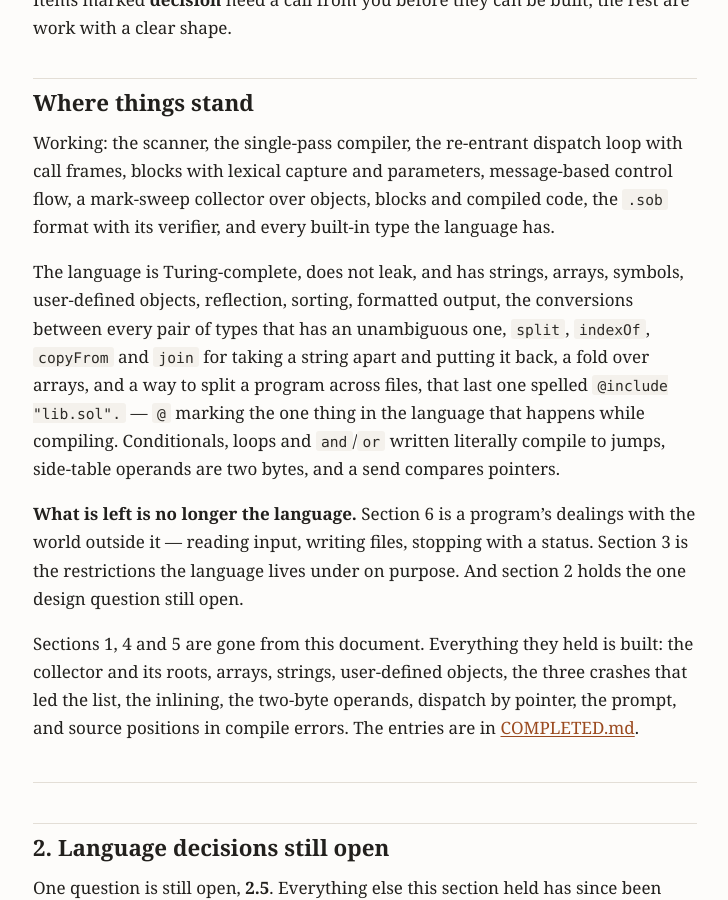
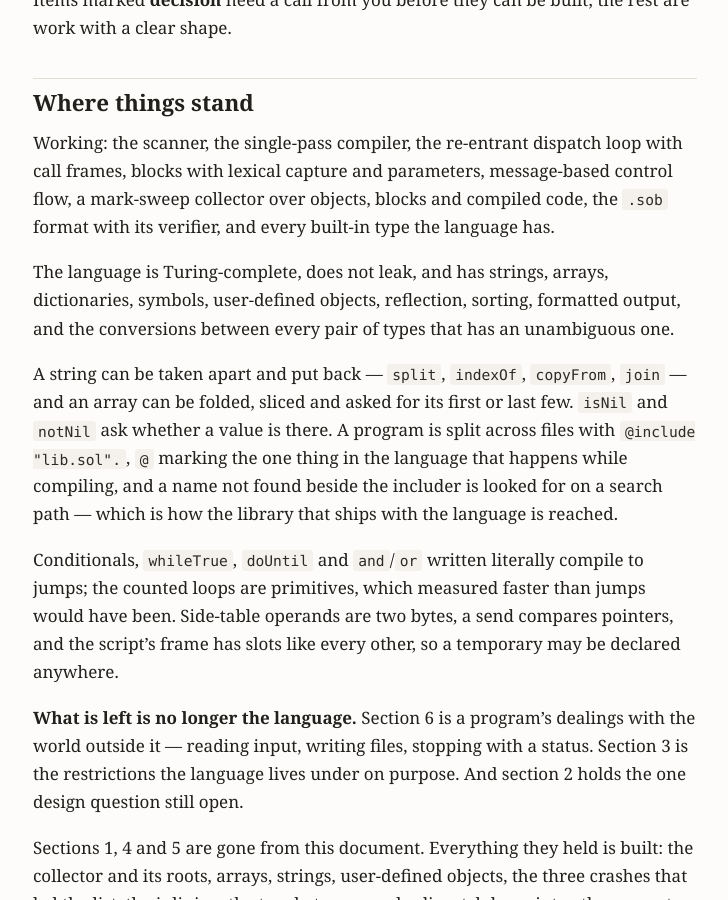
Before and after one commit to hansolovkarlsson/Solveig, a Jekyll site: the page built from docs/ROADMAP.md, in a window 1280 px wide and 900 px high, scrolled down 473 px. Shown: the whole window, without its empty margins (275-1003 px from the left). Built offline with Jekyll 4.4.1, drawn with Linux system fonts in a browser that asks for light colours; our own code applies the rules of GitHub Pages for plain Markdown files.

Commit message:
Bring the roadmap's status summary up to date
It predated the dictionary, array slicing, isNil, the search path, the
counted loops becoming primitives, and the script's frame having slots.

Co-Authored-By: Claude Opus 5 <noreply@anthropic.com>
Claude-Session: https://claude.ai/code/session_014Emnizwfra15qgDU979HaB

```diff
--- a/docs/ROADMAP.md
+++ b/docs/ROADMAP.md
@@ -24,13 +24,23 @@ control flow, a mark-sweep collector over objects, blocks and compiled code, the
 `.sob` format with its verifier, and every built-in type the language has.
 
 The language is Turing-complete, does not leak, and has strings, arrays,
-symbols, user-defined objects, reflection, sorting, formatted output, the
-conversions between every pair of types that has an unambiguous one, `split`,
-`indexOf`, `copyFrom` and `join` for taking a string apart and putting it back,
-a fold over arrays, and a way to split a program across files, that last one spelled `@include "lib.sol".` —
-`@` marking the one thing in the language that happens while compiling.
-Conditionals, loops and `and`/`or` written literally compile to jumps, side-table
-operands are two bytes, and a send compares pointers.
+dictionaries, symbols, user-defined objects, reflection, sorting, formatted
+output, and the conversions between every pair of types that has an unambiguous
+one.
+
+A string can be taken apart and put back — `split`, `indexOf`, `copyFrom`,
+`join` — and an array can be folded, sliced and asked for its first or last few.
+`isNil` and `notNil` ask whether a value is there. A program is split across
+files with `@include "lib.sol".`, `@` marking the one thing in the language that
+happens while compiling, and a name not found beside the includer is looked for
+on a search path — which is how the library that ships with the language is
+reached.
+
+Conditionals, `whileTrue`, `doUntil` and `and`/`or` written literally compile to
+jumps; the counted loops are primitives, which measured faster than jumps would
+have been. Side-table operands are two bytes, a send compares pointers, and the
+script's frame has slots like every other, so a temporary may be declared
+anywhere.
 
 **What is left is no longer the language.** Section 6 is a program's dealings
 with the world outside it — reading input, writing files, stopping with a
```
